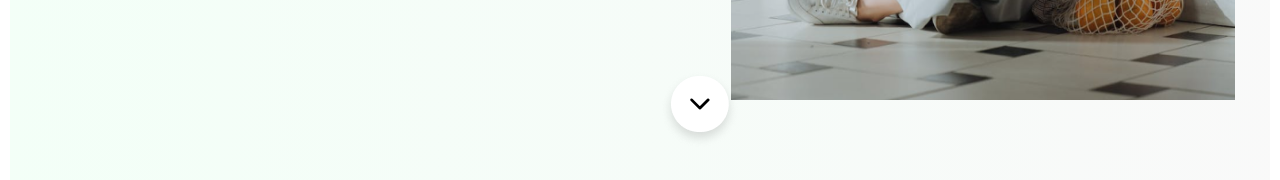
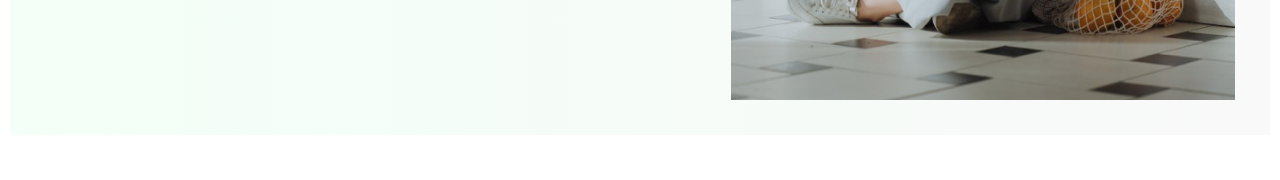
Before and after one commit to Nifix001/Libra, a React (Create React App) app: page / in a window 1280 px wide. Shown: the part 740-920 px from the top of the page. After the commit the page ends 875 px from the top, so only its background shows below. Built offline with nearby package versions, Linux system fonts and the light colour scheme.

Commit message:
New commit

```diff
--- a/src/Layout/HomeLayout.js
+++ b/src/Layout/HomeLayout.js
@@ -1,6 +1,5 @@
 import { NavLink, Outlet } from "react-router-dom";
 import rec3 from "../images/Rectangle 3.png"
-import vector from "../images/chevron-down.png"
 
 export default function HomeLayout() {
   return (
@@ -17,7 +16,6 @@ export default function HomeLayout() {
       <img src={rec3} alt="reading girl" />
       </div>
 
-        <NavLink to="services" ><img src={vector} alt="arrow" /></NavLink>
 
 
 
--- a/src/index.css
+++ b/src/index.css
@@ -83,6 +83,7 @@ header nav a select{
   height:750px;
   width: 40%;
   margin-right: 35px;
+  margin-bottom: 35px;
 }
 
 .home-layout1 > div{
@@ -141,7 +142,7 @@ header nav a select{
 
 a img{
   position: relative;
-  left: 650px;
+  left: 640px;
   top: -30px;
 }
 
```
